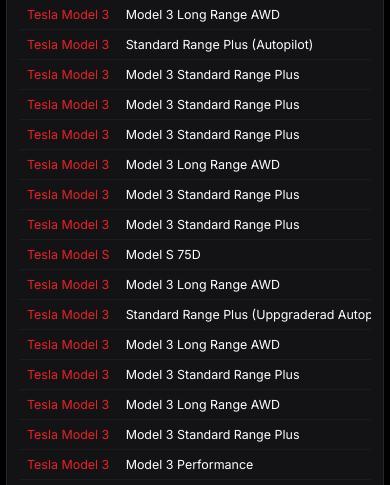
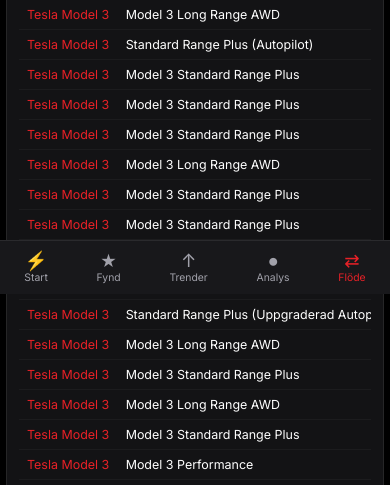
Before and after one commit to klppl/tesla-tracker, a Flask app: page / in a window 390 px wide. Shown: the part 2306-2791 px from the top of the page. Run offline with Flask 3, Linux system fonts and the light colour scheme; data comes from the database, SQL or seed files in the repository; parts of the project's set-up code (start-up, migrations or seed data) failed here and were passed over; some libraries are stand-ins or nearby versions.

Commit message:
mobile view

```diff
--- a/templates/index.html
+++ b/templates/index.html
@@ -135,6 +135,20 @@
             opacity: 1;
         }
 
+        #mobile-nav {
+            display: none;
+            position: fixed;
+            bottom: 0;
+            left: 0;
+            right: 0;
+            z-index: 1000;
+            background: #18181b;
+            border-top: 1px solid var(--border);
+            justify-content: space-around;
+            align-items: center;
+            padding: 6px 0 calc(6px + env(safe-area-inset-bottom));
+        }
+
         @media (max-width: 1100px) {
             .sidebar {
                 display: none;
@@ -142,6 +156,40 @@
             .page-layout {
                 flex-direction: column;
             }
+            body {
+                padding-bottom: 70px;
+            }
+            #mobile-nav {
+                display: flex;
+            }
+        }
+
+        #mobile-nav a {
+            display: flex;
+            flex-direction: column;
+            align-items: center;
+            gap: 2px;
+            text-decoration: none;
+            color: var(--text-secondary);
+            font-size: 0.65rem;
+            font-weight: 400;
+            padding: 4px 8px;
+            border-radius: 6px;
+            transition: color 0.15s ease;
+            -webkit-tap-highlight-color: transparent;
+        }
+
+        #mobile-nav a .mob-icon {
+            font-size: 1.15rem;
+            line-height: 1;
+        }
+
+        #mobile-nav a.active {
+            color: var(--accent);
+        }
+
+        #mobile-nav a:hover {
+            color: var(--text-primary);
         }
 
         h1 {
@@ -1342,6 +1390,12 @@
         <div id="section-daily" class="chart-card" style="margin-top: 20px;">
             <h2 class="chart-title">Nya annonser per dag</h2>
             <p class="chart-subtitle">Antal nyligen listade Teslor per datum</p>
+            <div class="year-filters" id="daily-period-filters">
+                <button class="year-filter-btn active" data-days="30">30 dagar</button>
+                <button class="year-filter-btn" data-days="60">60 dagar</button>
+                <button class="year-filter-btn" data-days="90">90 dagar</button>
+                <button class="year-filter-btn" data-days="0">Alla</button>
+            </div>
             <div class="chart-container">
                 <canvas id="chart-daily-additions"></canvas>
             </div>
@@ -1537,14 +1591,28 @@
 
             // 1. Render Daily Additions
             if (analyticsData.daily_additions && analyticsData.daily_additions.dates.length > 0) {
+                    const allDailyDates = analyticsData.daily_additions.dates;
+                    const allDailyCounts = analyticsData.daily_additions.counts;
+
+                    function getDailySlice(days) {
+                        if (days === 0 || days >= allDailyDates.length) {
+                            return { dates: allDailyDates.slice(), counts: allDailyCounts.slice() };
+                        }
+                        return {
+                            dates: allDailyDates.slice(-days),
+                            counts: allDailyCounts.slice(-days)
+                        };
+                    }
+
+                    const initialSlice = getDailySlice(30);
                     const ctxDaily = document.getElementById('chart-daily-additions').getContext('2d');
-                    new Chart(ctxDaily, {
+                    const dailyChart = new Chart(ctxDaily, {
                         type: 'bar',
                         data: {
-                            labels: analyticsData.daily_additions.dates,
+                            labels: initialSlice.dates,
                             datasets: [{
                                 label: 'Nya bilar tillagda',
-                                data: analyticsData.daily_additions.counts,
+                                data: initialSlice.counts,
                                 backgroundColor: 'rgba(244, 114, 182, 0.7)',
                                 borderColor: '#f472b6',
                                 borderWidth: 1,
@@ -1565,6 +1633,20 @@
                                 }
                             }
                         }
+                    });
+
+                    document.querySelectorAll('#daily-period-filters .year-filter-btn').forEach(function(btn) {
+                        btn.addEventListener('click', function() {
+                            document.querySelectorAll('#daily-period-filters .year-filter-btn').forEach(function(b) {
+                                b.classList.remove('active');
+                            });
+                            btn.classList.add('active');
+                            const days = parseInt(btn.getAttribute('data-days'), 10);
+                            const slice = getDailySlice(days);
+                            dailyChart.data.labels = slice.dates;
+                            dailyChart.data.datasets[0].data = slice.counts;
+                            dailyChart.update();
+                        });
                     });
             }
 
@@ -2881,12 +2963,39 @@
                 allLinks.forEach(a => {
                     a.classList.toggle('active', a.getAttribute('href') === '#' + current);
                 });
+
+                // Also update mobile nav active state
+                // Map all sections to the closest mobile nav parent
+                const mobileMap = {
+                    'section-start': 'section-start',
+                    'section-scatter': 'section-scatter',
+                    'section-listing': 'section-scatter',
+                    'section-models': 'section-scatter',
+                    'section-trends': 'section-trends',
+                    'section-compare': 'section-trends',
+                    'section-equipment': 'section-trends',
+                    'section-deep': 'section-deep',
+                    'section-daily': 'section-deep',
+                    'section-flow': 'section-flow',
+                };
+                // Dynamic model sections (model-tesla-*) map to scatter
+                let mobileCurrent = mobileMap[current] || (current.startsWith('model-') ? 'section-scatter' : 'section-start');
+                document.querySelectorAll('#mobile-nav a').forEach(a => {
+                    a.classList.toggle('active', a.getAttribute('href') === '#' + mobileCurrent);
+                });
             }
 
             window.addEventListener('scroll', updateActiveSidebar, { passive: true });
             updateActiveSidebar();
         });
     </script>
+    <nav id="mobile-nav">
+        <a href="#section-start"><span class="mob-icon">&#9889;</span>Start</a>
+        <a href="#section-scatter"><span class="mob-icon">&#9733;</span>Fynd</a>
+        <a href="#section-trends"><span class="mob-icon">&#8593;</span>Trender</a>
+        <a href="#section-deep"><span class="mob-icon">&#9679;</span>Analys</a>
+        <a href="#section-flow"><span class="mob-icon">&#8644;</span>Fl&ouml;de</a>
+    </nav>
 </body>
 
 </html>
```
Also changed, not shown: public/index.html (+112 -3 lines).
